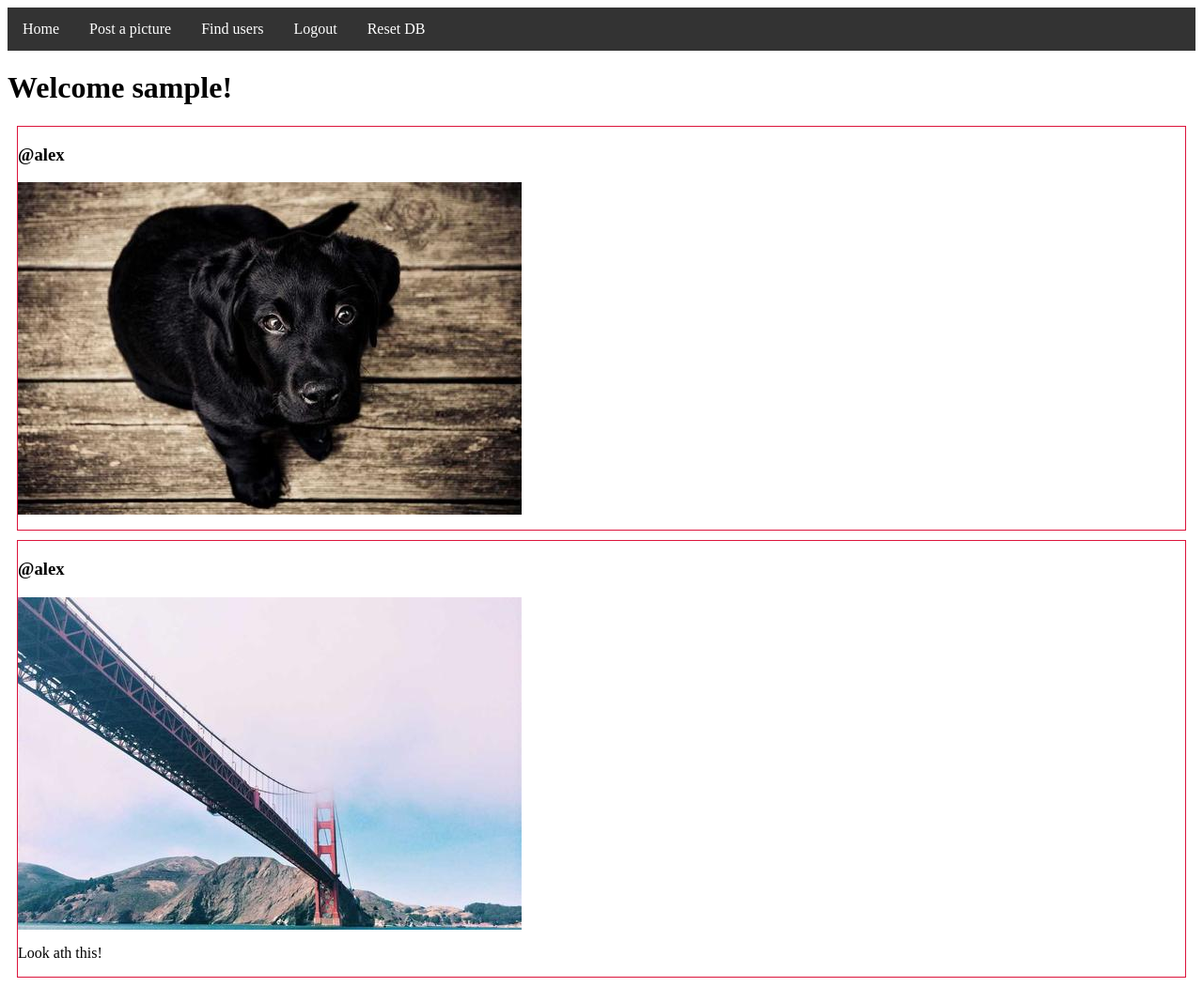
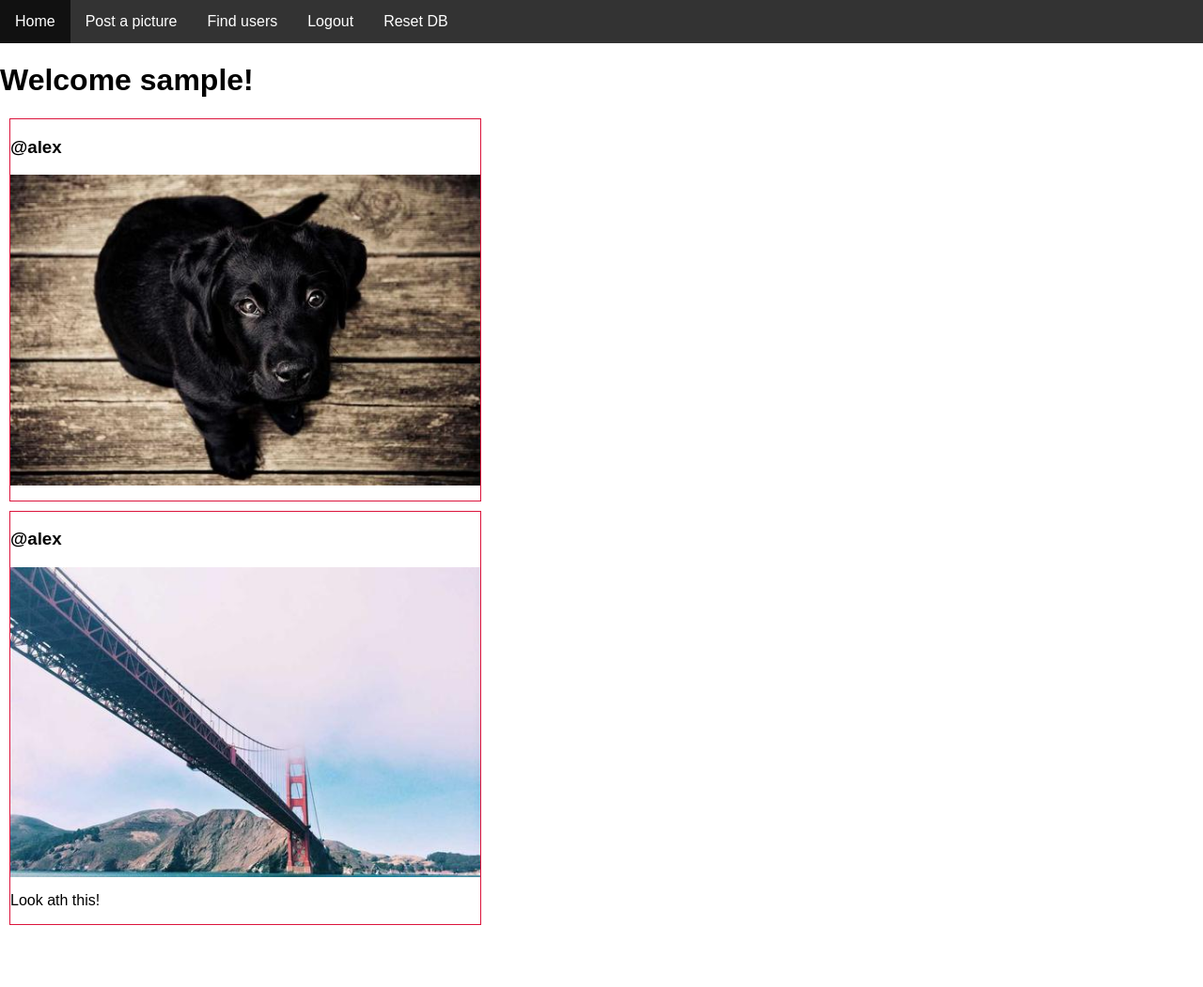
Before and after one commit to NicoTF/AWAS_project, a PHP site: page / in a window 1280 px wide. Shown: the whole page at 94% size. After the commit the page ends 985 px from the top, so only its background shows below. Run offline with PHP 8.4, Linux system fonts and the light colour scheme; the visitor is signed in with stand-in values (Sample User, id 1).

Commit message:
Improved styles

```diff
--- a/public/css/styles.css
+++ b/public/css/styles.css
@@ -1,7 +1,27 @@
+body {
+    font-family: Arial, Helvetica, sans-serif;
+    margin: 0;
+
+}
+
+#posts {
+    display: flex;
+    flex-direction: column;
+    align-items: center;
+    justify-content: center;
+}
+
 .post {
     align-content: center;
     border: 1px solid crimson;
     margin: 10px;
+    width: 80%;
+    max-width: 500px;
+    display: block;
+}
+
+.post img {
+    width: 100%;
 }
 
 ul#menu {
```
